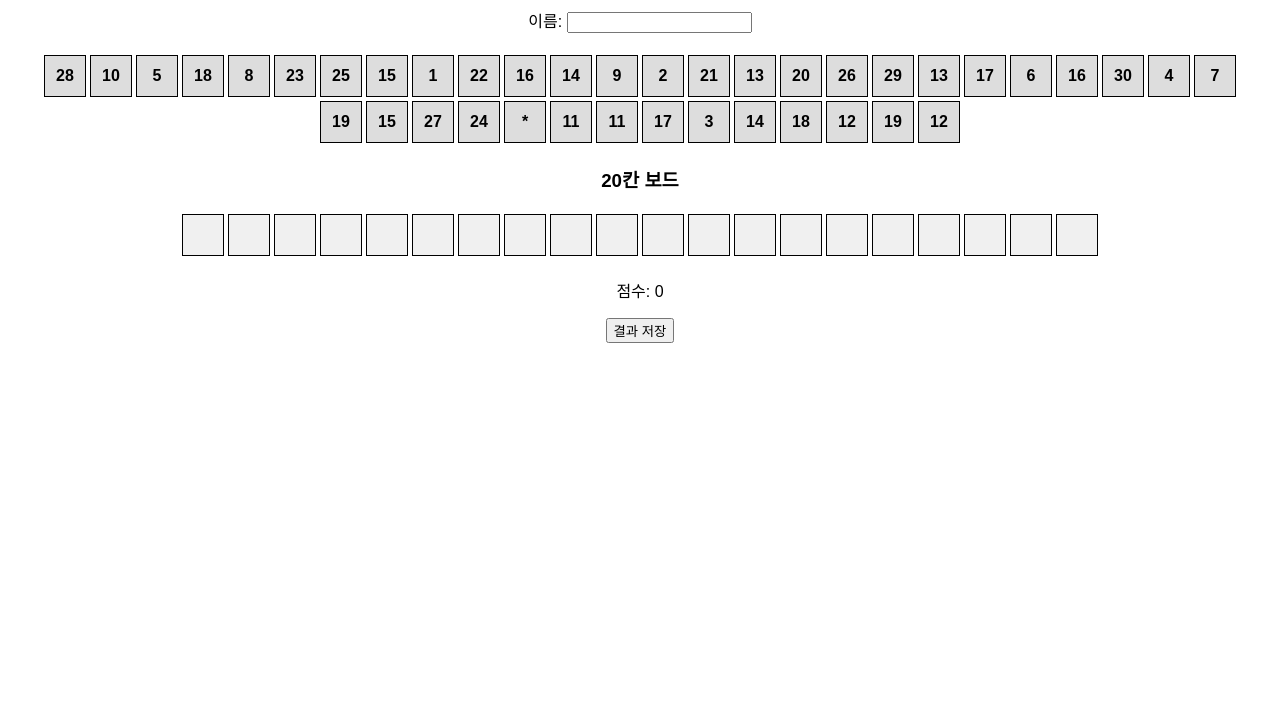
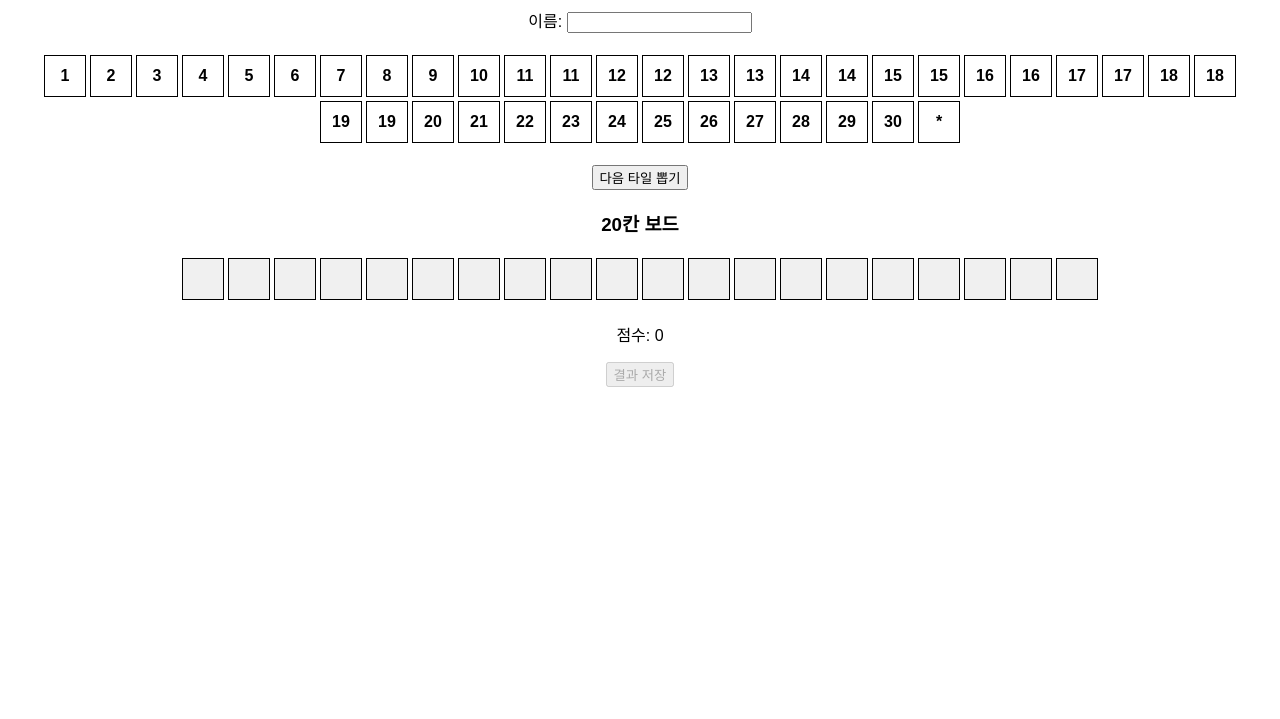
Before and after one commit to TaeHwanJeon112/streams-game, a plain HTML site: page index.html in a window 1280 px wide. Shown: the part 81-800 px from the top of the page. Drawn offline with Linux system fonts and the light colour scheme.

Commit message:
Add files via upload

```diff
--- a/index.html
+++ b/index.html
@@ -2,7 +2,7 @@
 <html lang="ko">
 <head>
   <meta charset="UTF-8" />
-  <title>스트림스 웹앱</title>
+  <title>스트림스 웹앱 v2</title>
   <style>
     body {
       background-color: white;
@@ -29,7 +29,7 @@
     .tile {
       background-color: white;
     }
-    .tile.glow {
+    .highlight {
       animation: glow 1s infinite alternate;
     }
     .cell {
@@ -42,13 +42,14 @@
   </style>
 </head>
 <body>
-  <h1>스트림스 웹앱</h1>
+  <h1>스트림스 웹앱 v2</h1>
   <p>이름: <input type="text" id="player" /></p>
   <div class="tile-container" id="tileContainer"></div>
+  <button onclick="drawNextTile()">다음 타일 뽑기</button>
   <h3>20칸 보드</h3>
   <div class="board" id="board"></div>
   <p>점수: <span id="score">0</span></p>
-  <button onclick="submitResult()">결과 저장</button>
+  <button onclick="submitResult()" disabled id="submitBtn">결과 저장</button>
 
   <script>
     const scoreTable = {
@@ -56,40 +57,67 @@
       11: 30, 12: 35, 13: 40, 14: 50, 15: 60, 16: 70, 17: 85, 18: 100, 19: 150, 20: 300
     };
 
-    const tiles = [];
+    let tiles = [];
     for (let i = 1; i <= 30; i++) {
       const count = (i >= 11 && i <= 19) ? 2 : 1;
       for (let j = 0; j < count; j++) tiles.push(i);
     }
-    tiles.push('*'); // 조커
+    tiles.push('*');
+    tiles.sort((a, b) => (a === '*' ? 1 : b === '*' ? -1 : a - b));
 
-    const shuffled = tiles.sort(() => Math.random() - 0.5);
     const tileContainer = document.getElementById("tileContainer");
     const board = document.getElementById("board");
+    const submitBtn = document.getElementById("submitBtn");
+    let remaining = [...tiles];
+    let activeTile = null;
+    let placedCount = 0;
 
-    shuffled.forEach((num, i) => {
+    function renderTiles() {
+      tileContainer.innerHTML = '';
+      remaining.forEach((num, i) => {
         const div = document.createElement("div");
-      div.className = "tile glow";
-      div.draggable = true;
+        div.className = "tile";
         div.textContent = num;
         div.id = `tile-${i}`;
-      div.ondragstart = e => e.dataTransfer.setData("text/plain", div.id);
         tileContainer.appendChild(div);
       });
+    }
 
+    function drawNextTile() {
+      if (activeTile !== null || remaining.length === 0) return;
+      const idx = Math.floor(Math.random() * remaining.length);
+      activeTile = { index: idx, value: remaining[idx] };
+      const tileDiv = document.getElementById(`tile-${idx}`);
+      tileDiv.classList.add("highlight");
+      tileDiv.draggable = true;
+      tileDiv.ondragstart = e => e.dataTransfer.setData("text/plain", idx);
+    }
+
+    function initializeBoard() {
       for (let i = 0; i < 20; i++) {
         const cell = document.createElement("div");
         cell.className = "cell";
         cell.ondragover = e => e.preventDefault();
         cell.ondrop = e => {
-        const id = e.dataTransfer.getData("text/plain");
-        const tile = document.getElementById(id);
           if (!cell.hasChildNodes()) {
-          cell.appendChild(tile);
+            const idx = parseInt(e.dataTransfer.getData("text/plain"));
+            const tile = document.getElementById(`tile-${idx}`);
+            cell.textContent = tile.textContent;
+            remaining[idx] = null;
+            tile.textContent = "";
+            tile.className = "tile";
+            tile.draggable = false;
+            tile.ondragstart = null;
+            activeTile = null;
+            placedCount++;
+            if (placedCount === 20) {
               updateScore();
+              submitBtn.disabled = false;
+            }
           }
         };
         board.appendChild(cell);
+      }
     }
 
     function updateScore() {
@@ -119,6 +147,9 @@
         body: JSON.stringify({ name: name, tiles: tilesUsed, score: score })
       }).then(res => alert("기록 완료!"));
     }
+
+    renderTiles();
+    initializeBoard();
   </script>
 </body>
 </html>
```
Lines whose indentation alone changed are shown as unchanged.
